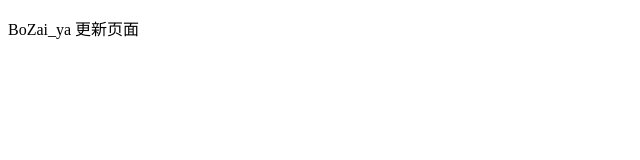
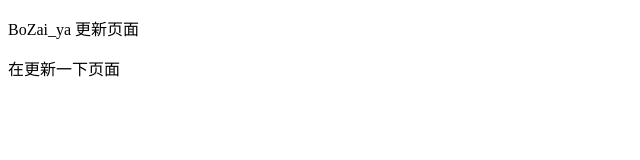
Before and after one commit to BoZai-ya/0510_text, a plain HTML site: page index.html in a window 1280 px wide. Shown: the whole page, without its empty margins (0-640 px from the left). Drawn offline with Linux system fonts and the light colour scheme.

Commit message:
再次更新

```diff
--- a/index.html
+++ b/index.html
@@ -8,5 +8,6 @@
 </head>
 <body>
   <p>BoZai_ya 更新页面</p>
+  <p>在更新一下页面</p>
 </body>
 </html>
```
